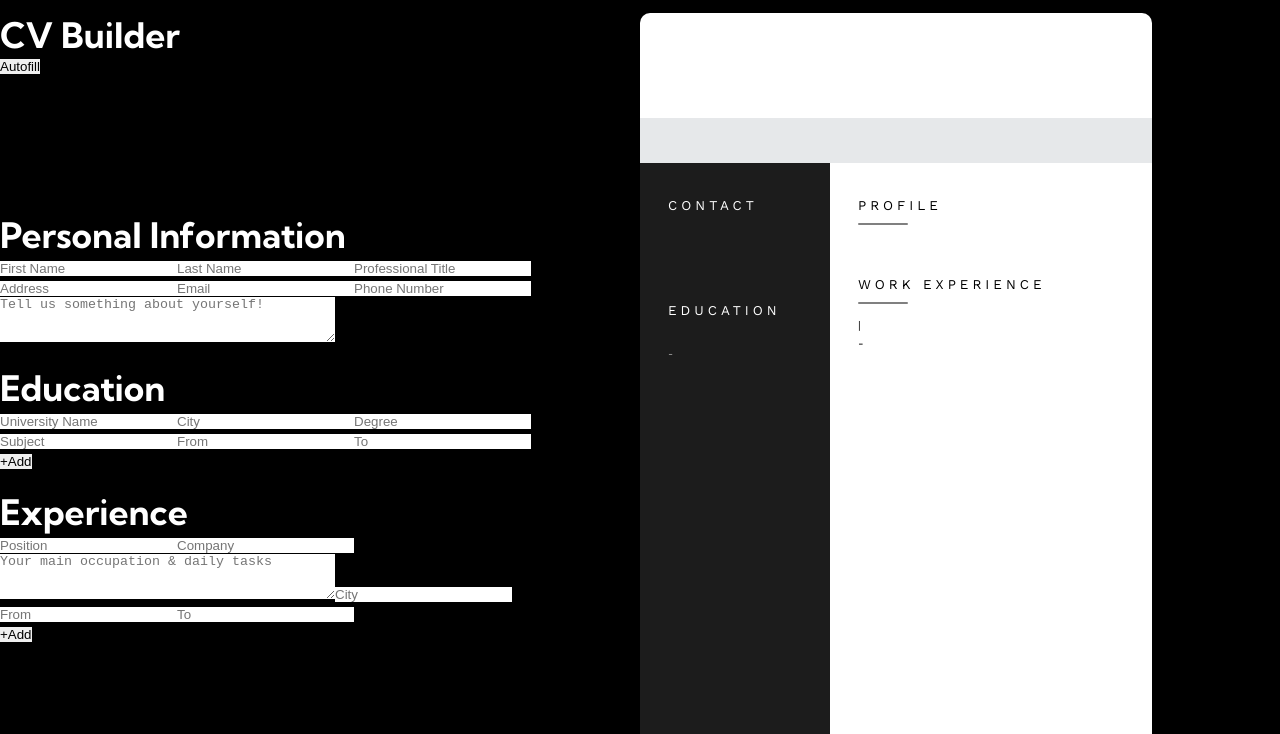
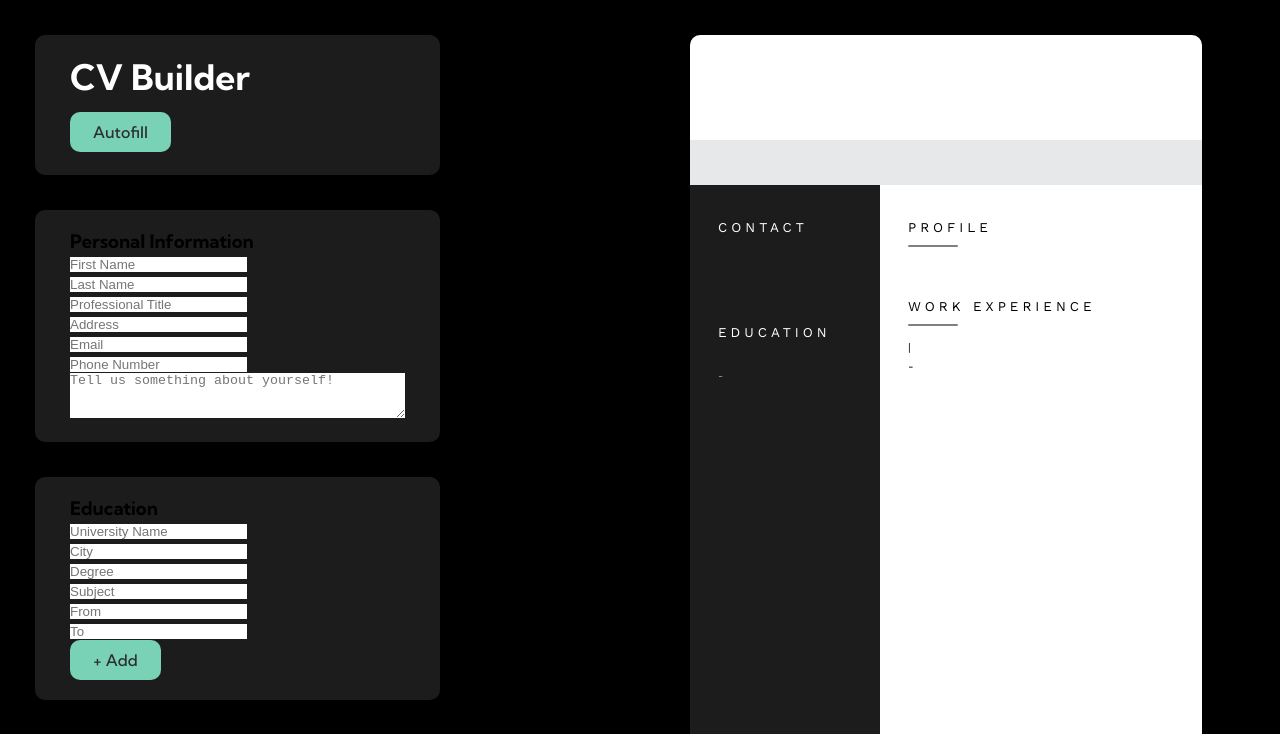
Before and after one commit to tonnykh/cv-application, a React (Create React App) app: page / in a window 1280 px wide. Shown: the top 734 px of the page. Built offline with nearby package versions, Linux system fonts and the light colour scheme.

Commit message:
Add header & button style

```diff
--- a/src/components/Main/CVFormEditor/CVFormEditor.js
+++ b/src/components/Main/CVFormEditor/CVFormEditor.js
@@ -25,7 +25,6 @@ const CVFormEditor = (props) => {
                     onChange={onChangePersonal}
                     personalInfo={personalInfo}
                 />
-                <br />
                 <Education
                     onChange={onChangeEducation}
                     onAddEducation={onAddEducation}
@@ -33,7 +32,6 @@ const CVFormEditor = (props) => {
                     onDeleteEducation={onDeleteEducation}
                     education={education}
                 />
-                <br />
                 <Experience
                     onChange={onChangeExperience}
                     onAddExperience={onAddExperience}
@@ -41,7 +39,6 @@ const CVFormEditor = (props) => {
                     experience={experience}
                     onDeleteExperience={onDeleteExperience}
                 />
-                <br />
             </div>
         )
     }
--- a/src/components/Main/CVFormEditor/components/Education.js
+++ b/src/components/Main/CVFormEditor/components/Education.js
@@ -35,9 +35,9 @@ const Education = (props) => {
 
     return (
         <form>
-            <h2>Education</h2>
+            <h3>Education</h3>
             {educationItems}
-            <Button text="+Add" onClick={onAddEducation} />
+            <Button text="+ Add" onClick={onAddEducation} />
         </form>
     )
 }
--- a/src/components/Main/CVFormEditor/components/Experience.js
+++ b/src/components/Main/CVFormEditor/components/Experience.js
@@ -37,40 +37,11 @@ const Experience = (props) => {
 
     return (
         <form>
-            <h2>Experience</h2>
+            <h3>Experience</h3>
             {experienceItems}
-            <Button text="+Add" onClick={onAddExperience} />
+            <Button text="+ Add" onClick={onAddExperience} />
         </form>
     )
 }
 
 export default Experience;
-
-
-
-
-
-
-// const experienceInputs = inputFields.experience;
-// experienceInputs.forEach(field => field.key = uniqid());
-
-// const Experience = (props) => {
-//     const { onChange, onAddExperience, experience, onDeleteExperience } = props;
-
-//     const experienceSections = experience.map((experienceItem) => {
-//         return experienceInputs.map((experienceInput) => {
-//             return <Input placeholder={experienceInput.placeholder} name={experienceInput.name} onChange={(e) => onChange(e, experienceItem.id)} key={experienceInput.key} />
-//         })
-//     })
-
-//     return(
-//         <form>
-//             <h2>Experience</h2>
-//             {experienceSections}
-//             <Button text="+Add" onClick={onAddExperience} />
-//             <Button text="Delete" onClick={() => onDeleteExperience()}/>
-//         </form>
-//     )
-// }
-
-// export default Experience;
--- a/src/components/Main/CVFormEditor/components/Personal.js
+++ b/src/components/Main/CVFormEditor/components/Personal.js
@@ -12,7 +12,7 @@ const Personal = (props) => {
 
     return (
         <form>
-            <h2>Personal Information</h2>
+            <h3>Personal Information</h3>
             {personal.map((personalInput) => {
                 return <Input
                     placeholder={personalInput.placeholder}
--- a/src/components/Main/CVPreview/components/Header.js
+++ b/src/components/Main/CVPreview/components/Header.js
@@ -3,7 +3,7 @@ const Header = (props) => {
     const { personalInfo } = props
 
     return (
-        <header className="header">
+        <header className="CVPreview-header">
             <h1>
                 <span className="first-name">
                     {personalInfo.first_name.toUpperCase()}
--- a/src/components/Main/CVPreview/components/MainContent.js
+++ b/src/components/Main/CVPreview/components/MainContent.js
@@ -8,7 +8,7 @@ const MainContent = (props) => {
     })
 
     return (
-        <main className="main">
+        <main className="CVPreview-main">
             <section className="profile">
                 <h3>PROFILE</h3>
                 <p>{personalInfo.description}</p>
--- a/src/components/Main/CVPreview/components/Sidebar.js
+++ b/src/components/Main/CVPreview/components/Sidebar.js
@@ -9,7 +9,7 @@ const Sidebar = (props) => {
   });
 
   return (
-    <div className="sidebar">
+    <div className="CVPreview-sidebar">
       <section className="contact">
         <h3>CONTACT</h3>
         <Contact personalInfo={personalInfo} />
--- a/src/styles/App.css
+++ b/src/styles/App.css
@@ -1,4 +1,5 @@
 .App {
+    /* height: calc(100vh + 2 * 35px); */
     height: 110vh;
     background-color: black;
 }
--- a/src/styles/CVFormEditor.css
+++ b/src/styles/CVFormEditor.css
@@ -1,3 +1,14 @@
 .CVFormEditor {
-    font-family: 'Kumbh Sans';
+    font-family: 'Kumbh Sans', sans-serif
+    ;
+    display: flex;
+    flex-direction: column;
+    gap: 35px;
+    margin-right: 250px;
 }
+
+.CVFormEditor form {
+    background-color: var(--bg-color);
+    border-radius: var(--radius);
+    padding: 20px 35px;
+}
--- a/src/styles/CVPreview.css
+++ b/src/styles/CVPreview.css
@@ -10,7 +10,7 @@
 
 /* || HEADER || */
 
-.header {
+.CVPreview-header {
     grid-column: 1/3;
     color: black;
     background-color: white;
@@ -18,13 +18,13 @@
     border-top-right-radius: var(--radius);
 }
 
-.header > *  {
+.CVPreview-header > *  {
     display: flex;
     align-items: center;
     justify-content: center;
 }
 
-.header h1 {
+.CVPreview-header h1 {
     gap: 40px;
     letter-spacing: 14px;
     font-weight: 300;
@@ -32,11 +32,11 @@
     width: 100%;
 }
 
-.header .first-name {
+.CVPreview-header .first-name {
     font-weight: 500;
 }
 
-.header .professional-title {
+.CVPreview-header .professional-title {
     font-family: "Work Sans";
     font-size: 1.125rem;
     font-weight: 300;
@@ -45,14 +45,14 @@
     background-color: var(--bg-color-light);
 }
 
-.header h2 {
+.CVPreview-header h2 {
     color: black;
 }
 
 
 /* || SIDEBAR || */
 
-.sidebar, .main {
+.CVPreview-sidebar, .CVPreview-main {
     display: flex;
     flex-direction: column;
     gap: 40px;
@@ -61,7 +61,7 @@
     color: var(--text-color);
 }
 
-.sidebar {
+.CVPreview-sidebar {
     background-color: var(--bg-color);
     border-bottom-left-radius: var(--radius);
 }
@@ -128,12 +128,12 @@ section h3 {
 
 /* || MAIN || */
 
-.main, .main *  {
+.CVPreview-main, .CVPreview-main *  {
     background-color: white;
     color: black;
 }
 
-.main {
+.CVPreview-main {
     border-bottom-right-radius: var(--radius);
 }
 
@@ -155,7 +155,7 @@ section h3 {
     color: black;
 }
 
-.main section>h3::after {
+.CVPreview-main section>h3::after {
     background-color: gray;
     border-radius: 1px;
     content: "";
--- a/src/styles/Header.css
+++ b/src/styles/Header.css
@@ -1,6 +1,17 @@
+main > header {
+    background-color: var(--bg-color);
+    margin-right: 250px;
+    border-radius: var(--radius);
+    padding: 20px 35px;
+    /* display: flex;
+    flex-direction: column;
+    gap: 10px; */
+}
+
 h2 {
   font-size: 2.2rem;
   font-weight: 700;
   font-family: 'Kumbh Sans', sans-serif;
   color: white;
+  margin-bottom: 13px;
 }
--- a/src/styles/Main.css
+++ b/src/styles/Main.css
@@ -1,9 +1,27 @@
 main {
     display: grid;
     grid-template-columns: 1fr 1fr;
-    grid-template-rows: 200px 1fr;
-    padding-top: 1%;
+    grid-template-rows: 140px 1fr;
+    /* padding-top: 1%; */
+    padding: 35px ;
+    row-gap: 35px;
+        background-color: black;
+
 }
 
 main Header {
 }
+
+button {
+    font-family: 'Kumbh sans';
+    padding: 10px 23px;
+    border-radius: var(--radius);
+    display: flex;
+    justify-content: center;
+    align-items: center;
+    font-size: 1rem;
+    font-weight: 500;
+    color: var(--dark-text-color);
+        background-color: var(--accent-color);
+    cursor: pointer;
+}
```
